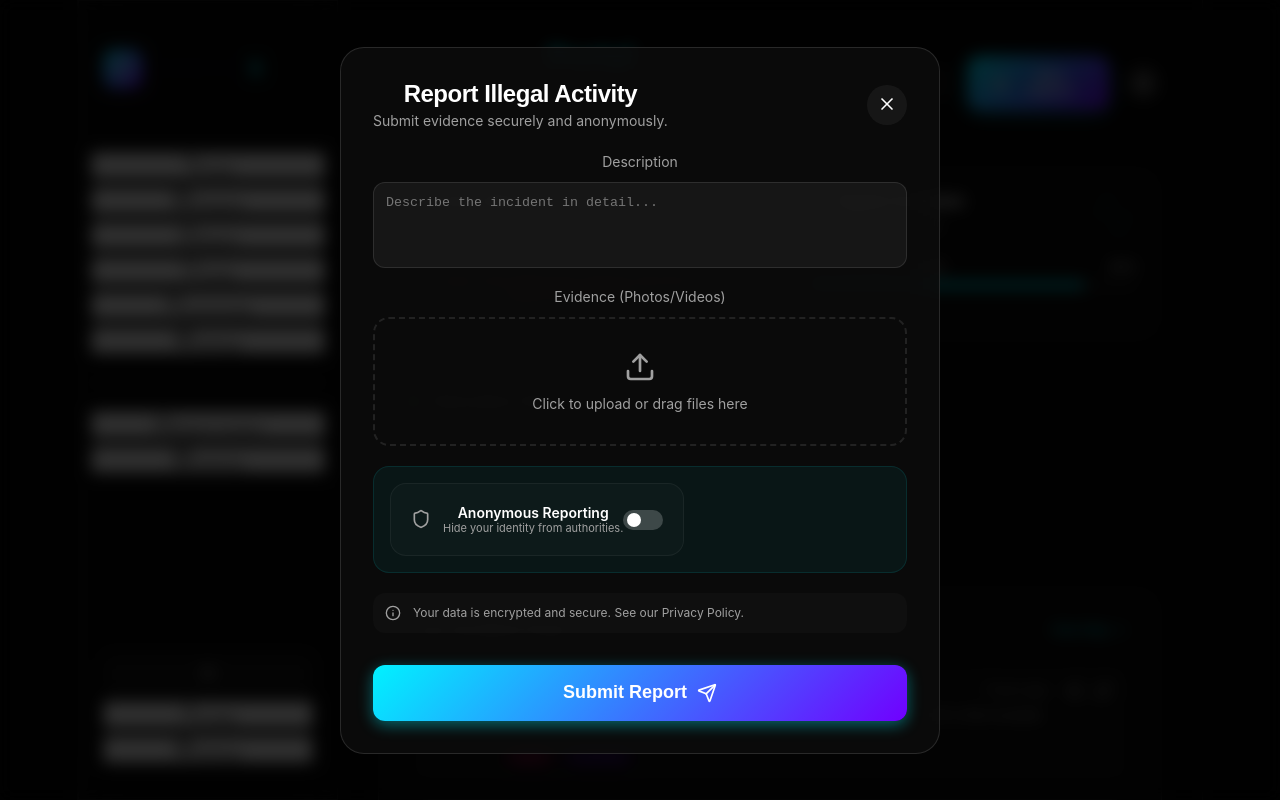
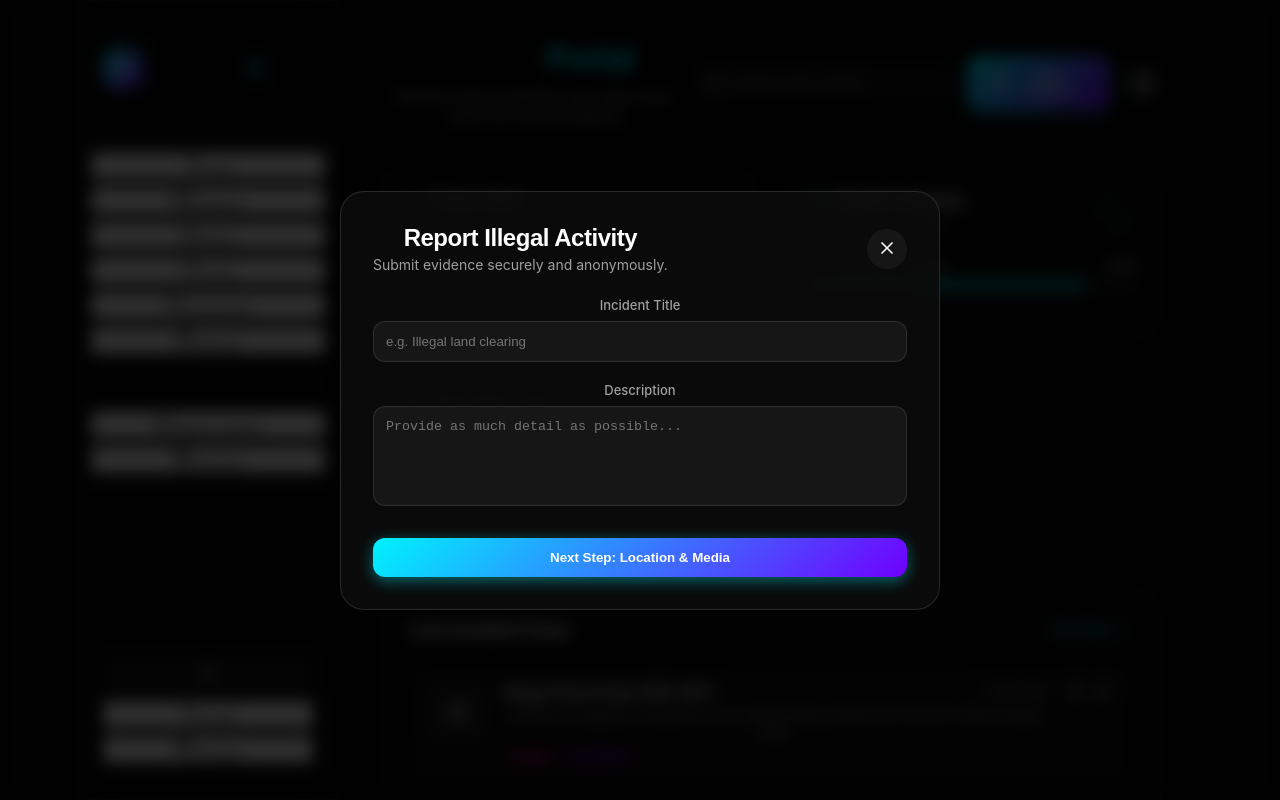
Before and after one commit to tatenda-source/BIGMAMA-, a React (Vite) app: page / in a window 1280 px wide. Both pictures are taken after a click on the button "Report Incident". Shown: the top 800 px of the page. Built offline with nearby package versions, Linux system fonts and the light colour scheme.

Commit message:
fix(report): restore step-based rendering and correct JSX structure

```diff
--- a/src/components/ReportForm.jsx
+++ b/src/components/ReportForm.jsx
@@ -13,6 +13,7 @@ import {
 import FormHeader from './FormHeader';
 import FormInput from './FormInput';
 import AnonymityToggle from './AnonymityToggle';
+import MediaDropzone from './MediaDropzone';
 
 const ReportForm = ({ onClose }) => {
   const [step, setStep] = useState(1);
@@ -48,43 +49,73 @@ const ReportForm = ({ onClose }) => {
       <FormHeader onClose={onClose} />
 
       <form onSubmit={handleSubmit} style={{ display: 'flex', flexDirection: 'column', gap: '20px' }}>
+        {step === 1 && (
+          <div style={{ display: 'flex', flexDirection: 'column', gap: '20px' }}>
+            <FormInput
+              label="Incident Title"
+              placeholder="e.g. Illegal land clearing"
+              value={formData.title}
+              onChange={(e) => setFormData({...formData, title: e.target.value})}
+            />
+            <FormInput
+              label="Description"
+              placeholder="Provide as much detail as possible..."
+              value={formData.description}
+              onChange={(e) => setFormData({...formData, description: e.target.value})}
+              textarea
+            />
+            <button
+              type="button"
+              className="btn-primary"
+              style={{ width: '100%', marginTop: '12px' }}
+              onClick={() => setStep(2)}
+            >
+              Next Step: Location & Media
+            </button>
+          </div>
+        )}
 
-        <div style={{ display: 'flex', flexDirection: 'column', gap: '12px' }}>
-          <label style={{ fontSize: '14px', color: '#a0a0a0' }}>Description</label>
-          <textarea
-            rows="4"
-            placeholder="Describe the incident in detail..."
-            style={{ width: '100%', background: 'rgba(255,255,255,0.05)', border: '1px solid rgba(255,255,255,0.1)', borderRadius: '12px', padding: '12px', color: 'white', outline: 'none', resize: 'none' }}
-          />
-        </div>
-
-        {/* Media Upload Simulation */}
-        <div style={{ display: 'flex', flexDirection: 'column', gap: '12px' }}>
-          <label style={{ fontSize: '14px', color: '#a0a0a0' }}>Evidence (Photos/Videos)</label>
-          <div style={{ border: '2px dashed rgba(255,255,255,0.1)', borderRadius: '16px', padding: '32px', textAlign: 'center', cursor: 'pointer' }}>
-            <Upload size={32} color="#a0a0a0" style={{ marginBottom: '8px' }} />
-            <p style={{ color: '#a0a0a0', fontSize: '14px' }}>Click to upload or drag files here</p>
+        {step === 2 && (
+          <div style={{ display: 'flex', flexDirection: 'column', gap: '24px' }}>
+            <div style={{ display: 'flex', flexDirection: 'column', gap: '8px' }}>
+               <label style={{ fontSize: '13px', color: '#a0a0a0' }}>Location (Automatic)</label>
+               <div style={{ display: 'flex', gap: '12px', background: 'rgba(0,242,255,0.05)', padding: '12px', borderRadius: '12px', border: '1px solid rgba(0,242,255,0.1)' }}>
+                  <MapPin size={18} color="#00f2ff" />
+                  <span style={{ fontSize: '13px', color: '#00f2ff' }}>-17.8248, 31.0530 (Verified)</span>
                </div>
             </div>
 
-        {/* Anonymity Toggle */}
-        <div style={{ background: 'rgba(0, 242, 255, 0.05)', borderRadius: '16px', padding: '16px', border: '1px solid rgba(0, 242, 255, 0.1)', display: 'flex', justifyContent: 'space-between', alignItems: 'center' }}>
-          <div style={{ display: 'flex', flexDirection: 'column', gap: '20px' }}>
+            <MediaDropzone onUpload={() => {}} />
+
             <AnonymityToggle
               isAnonymous={formData.anonymous}
               onToggle={() => setFormData({...formData, anonymous: !formData.anonymous})}
             />
-          </div>
-        </div>
 
             <div style={{ display: 'flex', gap: '12px', alignItems: 'center', padding: '12px', background: 'rgba(255,255,255,0.02)', borderRadius: '12px' }}>
               <Info size={16} color="#a0a0a0" />
-          <p style={{ fontSize: '12px', color: '#a0a0a0' }}>Your data is encrypted and secure. See our Privacy Policy.</p>
+              <p style={{ fontSize: '12px', color: '#a0a0a0' }}>Your data is encrypted and secure.</p>
             </div>
 
-        <button type="submit" className="btn-primary" style={{ marginTop: '12px', display: 'flex', alignItems: 'center', justifyContent: 'center', gap: '10px', height: '56px', fontSize: '18px' }}>
+            <div style={{ display: 'flex', gap: '12px' }}>
+              <button
+                type="button"
+                className="btn-secondary"
+                style={{ flex: 1, padding: '12px', borderRadius: '12px', background: 'rgba(255,255,255,0.05)', color: 'white', border: 'none', cursor: 'pointer' }}
+                onClick={() => setStep(1)}
+              >
+                Back
+              </button>
+              <button
+                type="submit"
+                className="btn-primary"
+                style={{ flex: 2, display: 'flex', alignItems: 'center', justifyContent: 'center', gap: '10px' }}
+              >
                 Submit Report <Send size={20} />
               </button>
+            </div>
+          </div>
+        )}
       </form>
     </motion.div>
   );
```
Lines whose indentation alone changed are shown as unchanged.
